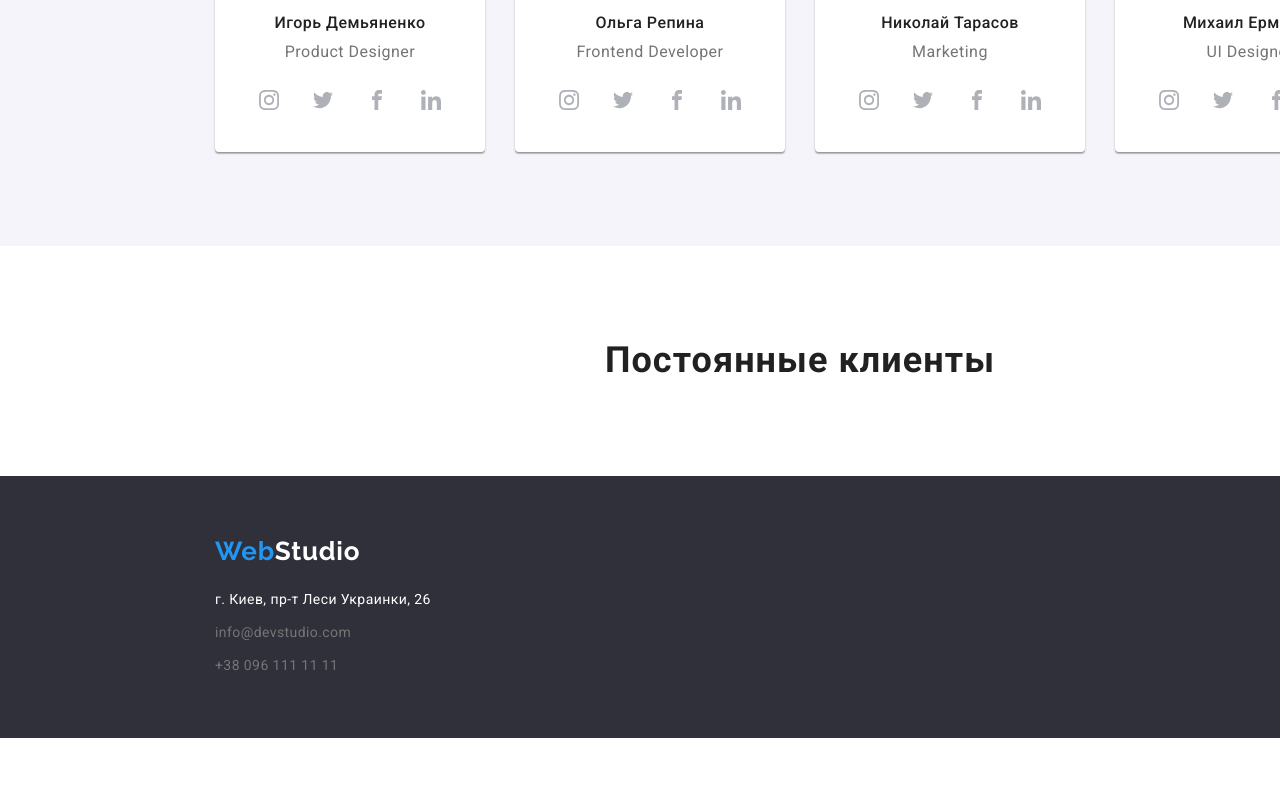
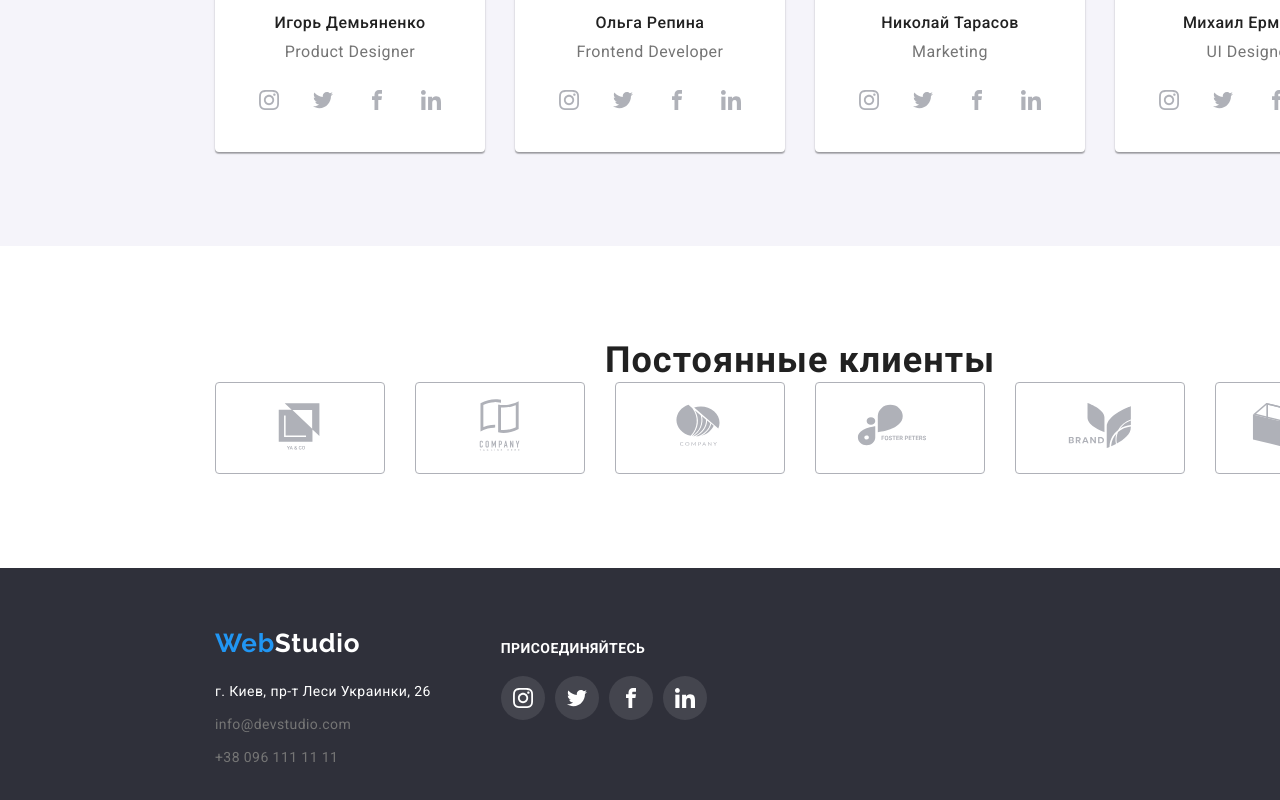
Before and after one commit to NATALIYAFEDORCHUK/goit-markup-hw-04, a plain HTML site: page index.html in a window 1280 px wide. Shown: the part 2058-2858 px from the top of the page. Before the commit the page ends 2796 px from the top, so only its background shows below. Drawn offline with nearby package versions, Linux system fonts and the light colour scheme.

Commit message:
дз 4 01.02

```diff
--- a/css/styles.css
+++ b/css/styles.css
@@ -370,11 +370,11 @@ letter-spacing: 0.03em;
 color: var(--heder-tel-color);
 /* margin-bottom: 16px; */
 }
-.card-socials-list{
+.card-socials-list
+{
     display: flex;
     justify-content:center;
     margin-bottom: 30px;
-    /* align-items:center; */
 }
 .card-socials-link{
     width: 44px;
@@ -404,9 +404,9 @@ color: var(--heder-tel-color);
 .card-socials-item:last-child{
     margin-right: 0;
 }
-/*Посстоянн*/
+/*Постоянные клиенты*/
 
-.buyer-title{
+.client-title{
    font-weight: 700;
 font-size: 36px;
 line-height: 1.16;
@@ -414,6 +414,42 @@ text-align: center;
 letter-spacing: 0.03em;
 color: var(--heder-link-mailto);
 }
+
+.client-list{
+    display: flex;
+    justify-content: center;
+
+}
+.client-item{
+    display: flex;
+    justify-content: center;
+    align-items: center;
+    width: 170px;
+    height: 92px;
+    border: 1px solid #AFB1B8;
+box-sizing: border-box;
+border-radius: 4px;
+}
+.client-item:hover,
+.client-item:focus{
+    stroke: var(--heder-mailto-color);
+}
+.client-item{
+    margin-right: 30px;
+}
+.client-item:last-child{
+    margin-right: 0;
+}
+.client-item-icon{
+
+}
+.client-item-icon:hover{
+background-color: var(--heder-mailto-color);
+}
+
+
+
+
 /*PORTFOLIO*/
 .heder-portfolio{
     color: #FFFFFF;
@@ -520,6 +556,12 @@ color: var(--heder-tel-color);
     padding-top: 60px;
     padding-bottom: 60px;
 }
+.footer-section{
+    display: flex;
+}
+.container-logotip +.invite{
+    margin-right: 70px;
+}
 .logotip{
     margin-bottom: 20px;
 }
@@ -582,3 +624,64 @@ color: var(--heder-tel-color);
 .footer-tel:focus{
     color: var(--heder-mailto-color);
 }
+.invite-list{
+    display: flex;
+    justify-content: center;
+    align-items: center;
+
+
+
+
+
+}
+.invite{
+    margin-left: 70px;
+    margin-top:12px;
+
+}
+.invite-title{
+    font-weight: 700;
+font-size: 14px;
+line-height: calc(16 / 14);
+letter-spacing: 0.03em;
+text-transform: uppercase;
+
+color: #FFFFFF;
+margin-bottom: 20px;
+}
+
+
+ .invite-socials-list
+{
+    display: flex;
+    justify-content:center;
+    margin-bottom: 30px;
+}
+.invite-socials-link{
+    width: 44px;
+    height: 44px;
+    background-color:  rgba(255, 255, 255, 0.1);
+    border-radius: 50%;
+    display: flex;
+    align-items: center;
+    justify-content: center;
+    color:#FFFFFF;
+}
+ .invite-socials-icon{
+    fill: currentColor;
+}
+.invite-socials-link:hover,
+.invite-socials-link:focus{
+    background-color: var(--heder-mailto-color);
+    color: var(--section-h);
+}
+/* .card-socials-item + .card-socials-icon{
+    fill: var(--section-h);
+} */
+
+.invite-socials-item{
+    margin-right: 10px;
+}
+.invite-socials-item:last-child{
+    margin-right: 0;
+}
--- a/index.html
+++ b/index.html
@@ -213,25 +213,91 @@
             </ul>
         </section>
     </div>
-    <section class="buyer section">
-        <div class="container">
-            <h3 class="buyer-title">Постоянные клиенты</h3>
-
+    <section class="client section">
+        <div class="container client-container">
+            <h3 class="client-title">Постоянные клиенты</h3>
+            <ul class="client-list">
+                <li class="client-item"><a href="" class="client-item-link">
+                    <svg class="client-item-icon" width="106" height="60"><use href="./svg/icons2.svg#icon-Logo">
+                </use>
+            </svg>
+        </a>
+    </li>
+    <li class="client-item"><a href="" class="client-item-link">
+        <svg class="client-item-icon" width="106" height="60"><use href="./svg/icons2.svg#icon-Logo-1">
+                </use>
+            </svg>
+        </a>
+    </li>
+    <li class="client-item"><a href="" class="client-item-link">
+        <svg class="client-item-icon" width="106" height="60"><use href="./svg/icons2.svg#icon-Logo-2">
+                </use>
+            </svg>
+        </a>
+    </li>
+    <li class="client-item"><a href="" class="client-item-link">
+        <svg class="client-item-icon" width="106" height="60"><use href="./svg/icons2.svg#icon-Logo-3">
+                </use>
+            </svg>
+        </a>
+    </li>
+    <li class="client-item"><a href="" class="client-item-link">
+        <svg class="client-item-icon" width="106" height="60"><use href="./svg/icons2.svg#icon-Logo-4">
+                </use>
+            </svg>
+        </a>
+    </li>
+    <li class="client-item"><a href="" class="client-item-link">
+        <svg class="client-item-icon" width="106" height="60"><use href="./svg/icons2.svg#icon-Logo-5">
+                </use>
+            </svg>
+        </a>
+    </li>
+    </ul>
         </div>
     </section>
     </main>
     <footer class="footer section">
-        <div class="container">
-        <div class="logotip">
+        <div class="container footer-section">
+            <div class="container-logotip">
+            <div class="logotip">
         <a href="/" class="footer-link nav">Web<span class="footer-link-studio nav">Studio</span></a></div>
-        <address class="address">
+        <addres class="address">
             <ul class="address-link footer-list">
                 <li class="address-item"><a href="/" class="footer-address nav">г. Киев, пр-т Леси Украинки, 26</a></li>
                 <li class="address-item"><a href="mailto:info@devstudio.com" class="footer-contact nav">info@devstudio.com</a></li>
                 <li class="address-item"><a href="tel:+38 096 111 11 11" class="footer-tel nav">+38 096 111 11 11</a></li>
             </ul>
         </address>
-    </footer>
+        </div>
+        <div class="invite">
+    <h3 class="invite-title">присоединяйтесь</h3>
+    <ul class="invite-list">
+        <li class="invite-socials-item"><a href="" class="invite-socials-link">
+            <svg class="invite-socials-icon" width="20" height="20">
+                <use href="./svg/icons.svg#icon-instagram2"></use>
+            </svg>
+        </a></li>
+        <li class="invite-socials-item"><a href="" class="invite-socials-link">
+            <svg class="invite-socials-icon" width="20" height="20">
+                <use href="./svg/icons.svg#icon-twitter1"></use>
+            </svg>
+
+        </a></li>
+        <li class="invite-socials-item"><a href="" class="invite-socials-link">
+            <svg class="invite-socials-icon" width="20" height="20">
+                <use href="./svg/icons.svg#icon-facebook"></use>
+            </svg>
+
+        </a></li>
+        <li class="invite-socials-item"><a href="" class="invite-socials-link">
+            <svg class="invite-socials-icon" width="20" height="20">
+                <use href="./svg/icons.svg#icon-linkedin1"></use>
+            </svg>
+
+        </a></li>
+    </ul>
 </div>
+ </footer>
 </body>
 </html>
```
Also changed, not shown: svg/icons2.svg (added).
